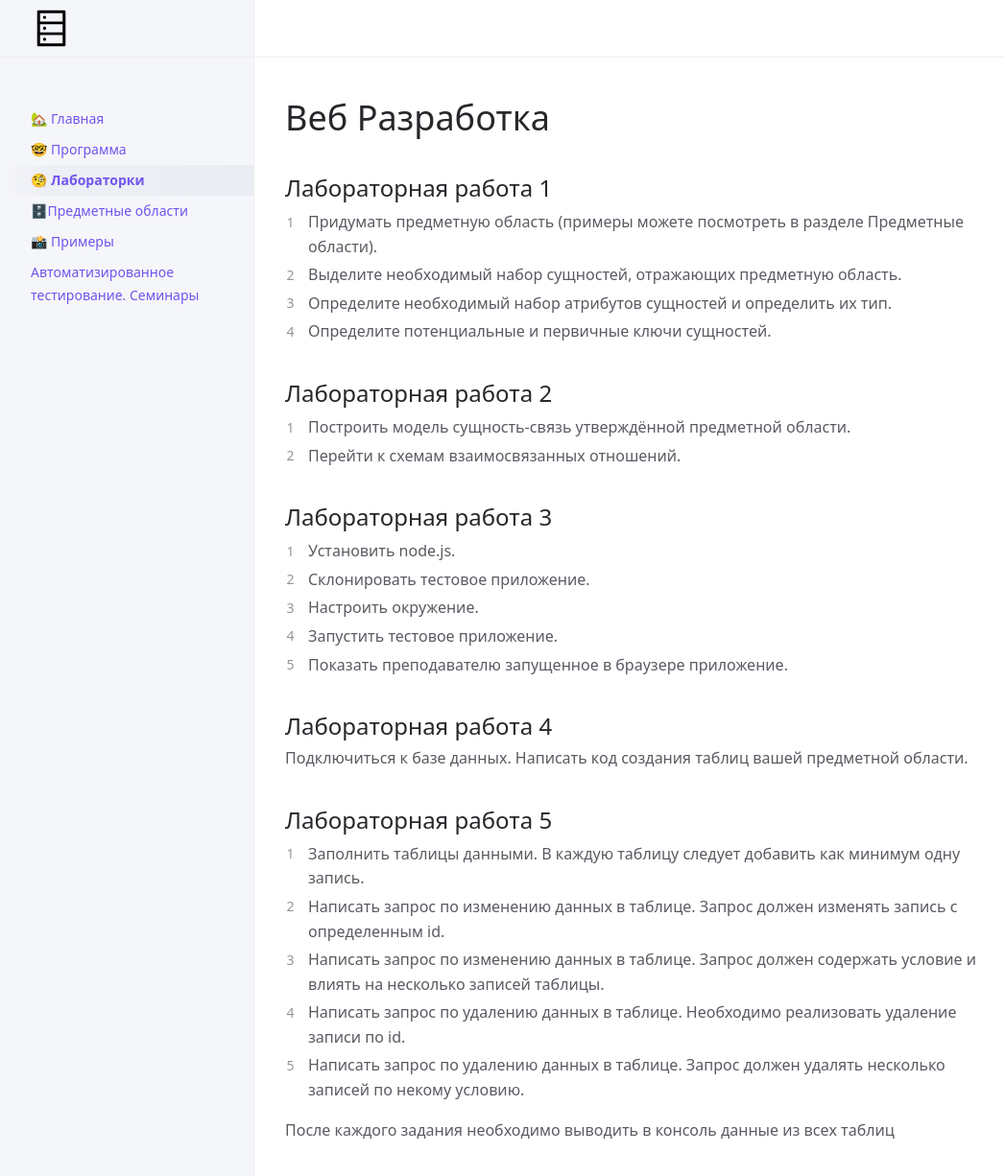
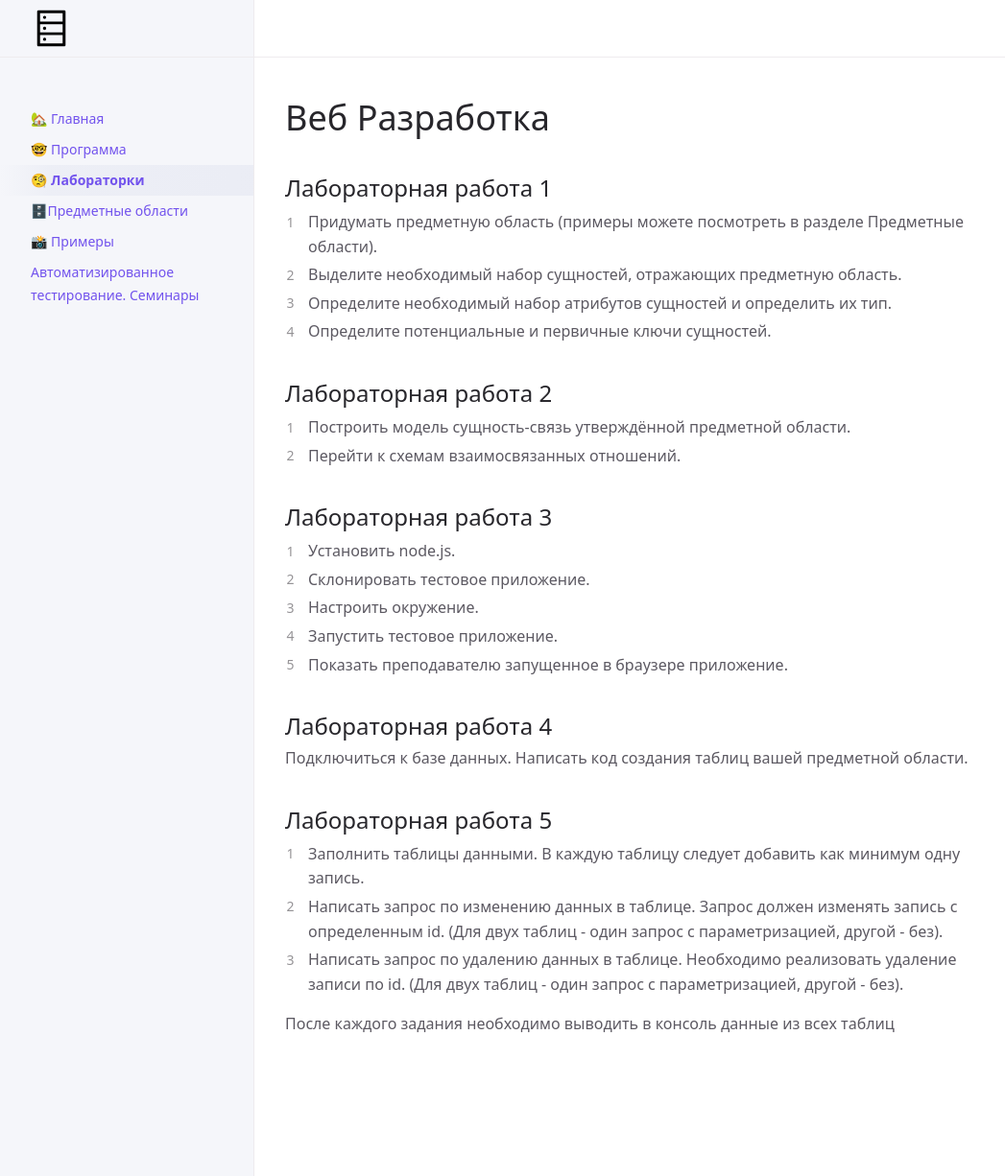
Before and after one commit to Das-dasein/db-lovefield, a Jekyll site: the page built from tasks.md, in a window 1280 px wide and 1239 px high. Shown: the top 1226 px of the window at 96% size, without its empty margins (107-1154 px from the left). Built offline with Jekyll 4.4.1, drawn with Linux system fonts in a browser that asks for light colours; our own code applies the rules of GitHub Pages for plain Markdown files; a script that is not in the unit is left out.

Commit message:
Update tasks.md

```diff
--- a/tasks.md
+++ b/tasks.md
@@ -27,9 +27,7 @@ nav_order: 3
 ## Лабораторная работа 5
 
 1. Заполнить таблицы данными. В каждую таблицу следует добавить как минимум одну запись.
-2. Написать запрос по изменению данных в таблице. Запрос должен изменять запись с определенным id.
-3. Написать запрос по изменению данных в таблице. Запрос должен содержать условие и влиять на несколько записей таблицы.
-4. Написать запрос по удалению данных в таблице. Необходимо реализовать удаление записи по id.
-5. Написать запрос по удалению данных в таблице. Запрос должен удалять несколько записей по некому условию.
+2. Написать запрос по изменению данных в таблице. Запрос должен изменять запись с определенным id. (Для двух таблиц - один запрос с параметризацией, другой - без).
+3. Написать запрос по удалению данных в таблице. Необходимо реализовать удаление записи по id. (Для двух таблиц - один запрос с параметризацией, другой - без).
 
 После каждого задания необходимо  выводить в консоль данные из всех таблиц
```
